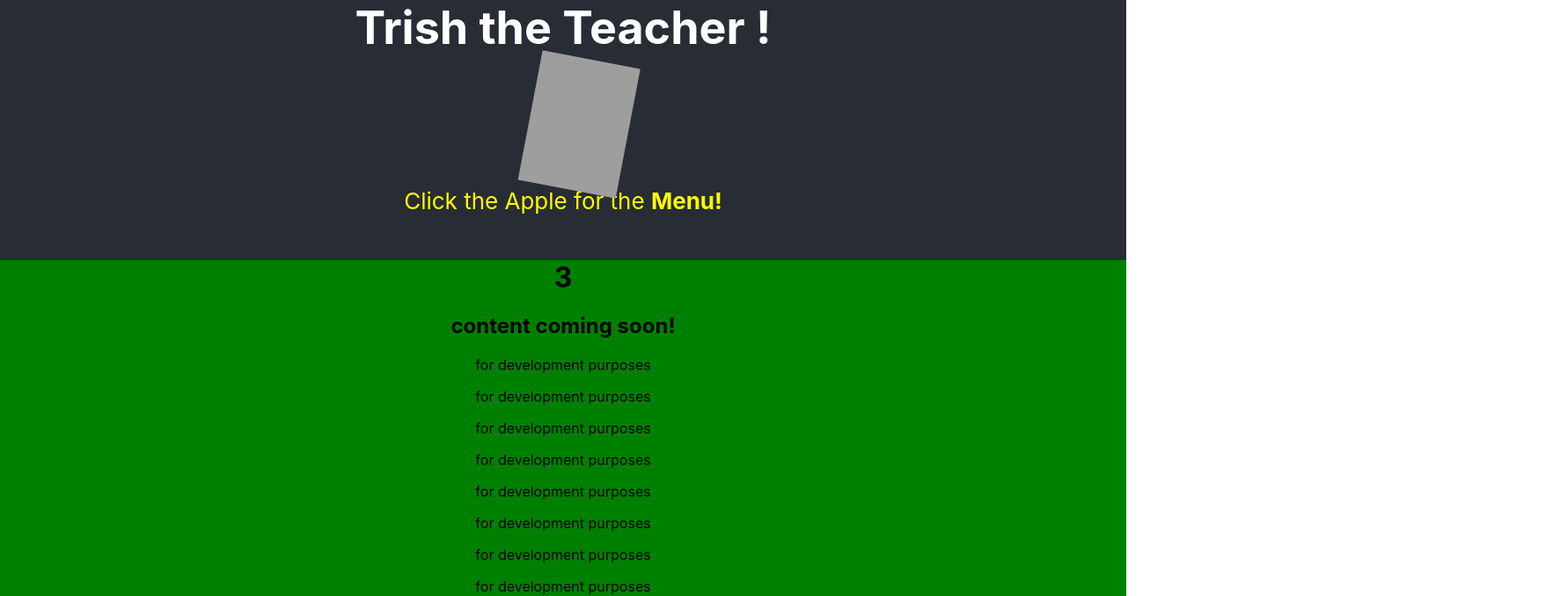
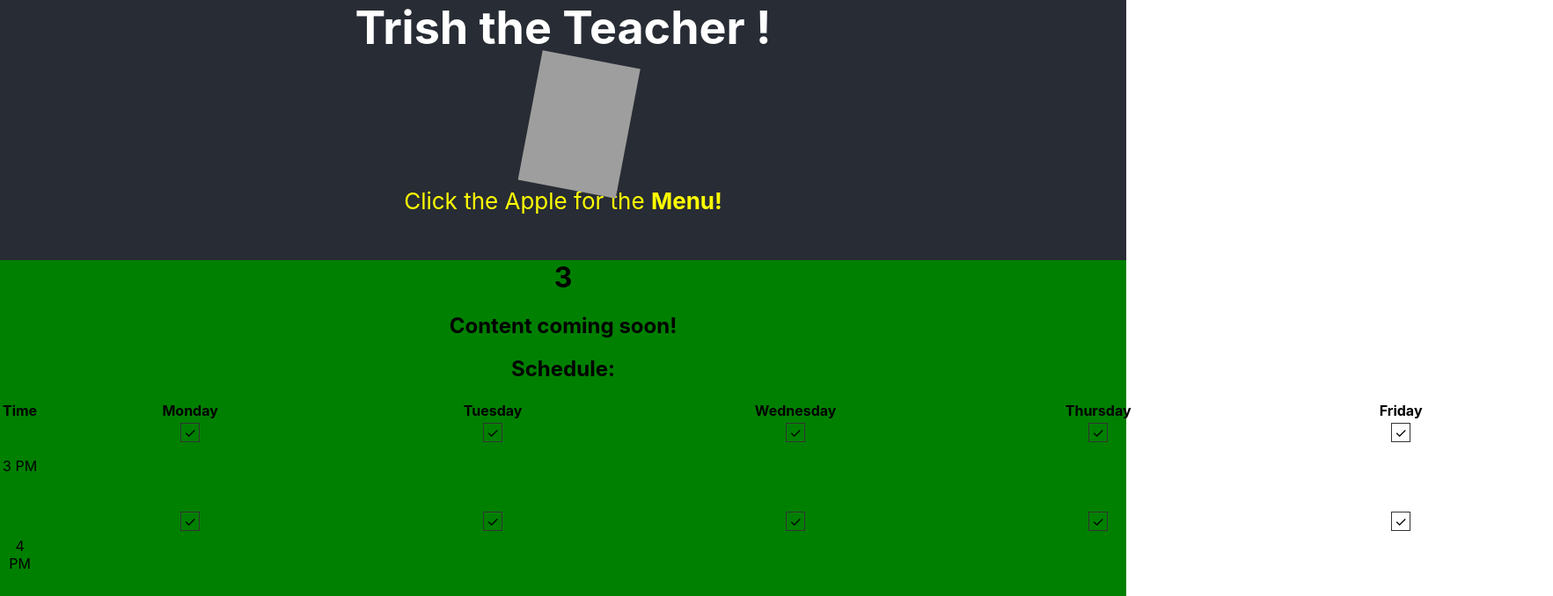
Before and after one commit to Duggan1/Trish-the-Teacher, a React (Create React App) app: page /section3 in a window 1280 px wide. Shown: the top 678 px of the page at 88% size, 1765 px wide, since content can reach past the window. Built offline with nearby package versions, Linux system fonts and the light colour scheme; no server answers; grey boxes are pictures that could not be loaded.

Commit message:
friday gym

```diff
--- a/src/Tommy.js
+++ b/src/Tommy.js
@@ -1,39 +1,70 @@
-import React from "react";
+import React, { useState } from "react";
 import './App.css';
 
-function Tommy() {
+function Tommy({ user }) {
+  const daysOfWeek = ['Monday', 'Tuesday', 'Wednesday', 'Thursday', 'Friday'];
+  const timeSlots = ['3 PM', '4 PM', '5 PM', '6 PM', '7 PM'];
 
+  const [schedule, setSchedule] = useState(
+    daysOfWeek.reduce((acc, day) => {
+      const daySlots = timeSlots.map(time => ({ day, time, reserved: false }));
+      return [...acc, ...daySlots];
+    }, [])
+  );
 
+  const handleReservation = (day, time) => {
+    const updatedSchedule = schedule.map(slot =>
+      slot.day === day && slot.time === time ? { ...slot, reserved: !slot.reserved } : slot
+    );
+    setSchedule(updatedSchedule);
+  };
 
+  return (
+    <div className="tommy">
+      <h1 style={{ marginTop: '0%' }}>3</h1>
+      <h2>Content coming soon!</h2>
+      <h2>Schedule:</h2>
+      <div className="schedule">
+        <table>
+          <thead>
+            <tr>
+              <th>Time</th>
+              {daysOfWeek.map(day => <th key={day}>{day}</th>)}
+            </tr>
+          </thead>
+          <tbody>
+            {timeSlots.map(time => (
+              <tr key={time}>
+                <td>{time}</td>
+                {daysOfWeek.map(day => {
+                  const slot = schedule.find(slot => slot.day === day && slot.time === time);
+                  return (
+                    <td key={`${day}-${time}`}>
+                      <div style={{ display: 'inline-block', marginBottom: '5%' }} className="custom-checkbox">
+                        <input
+                          type='checkbox'
+                          checked={slot.reserved}
+                          onChange={() => handleReservation(day, time)}
+                          disabled={user && slot.reserved}
+                        />
+                        <label style={{}} htmlFor={`${day}-${time}`}>
+                          <div
+                            className={`status-switch ${slot.reserved ? 'checked' : ''}`}
+                            data-unchecked="Available"
+                            data-checked="Reserved"
+                          ></div>
+                        </label>
+                      </div>
+                    </td>
+                  );
+                })}
+              </tr>
+            ))}
+          </tbody>
+        </table>
+      </div>
+    </div>
+  );
+}
 
-    return (
-        < div className="tommy" >
-       <h1 style={{marginTop:'0%'}}>3</h1>
-       <h2>content coming soon! </h2>
-            <p>for development purposes</p>
-            <p>for development purposes</p>
-            <p>for development purposes</p>
-            <p>for development purposes</p>
-            <p>for development purposes</p>
-            <p>for development purposes</p>
-            <p>for development purposes</p>
-            <p>for development purposes</p>
-            <p>for development purposes</p>
-            <p>for development purposes</p>
-            <p>for development purposes</p>
-            <p>for development purposes</p>
-            <p>for development purposes</p>
-            <p>for development purposes</p>
-            <p>for development purposes</p>
-            <p>for development purposes</p>
-            <p>for development purposes</p>
-            <p>for development purposes</p>
-            <p>for development purposes</p>
-            <p>for development purposes</p>
-            <p>for development purposes</p>
-
-
-        </div>
-    )
-}
 export default Tommy;
--- a/src/index.css
+++ b/src/index.css
@@ -134,6 +134,60 @@ code {
   padding-bottom: 15%;
 
 }
+input[type='checkbox'] {
+  width: 20px;
+  height: 20px;
+}
+input[type='checkbox'] {
+  border: 2px solid #333;
+}
+/* Unchecked */
+input[type='checkbox']:not(:checked) {
+  background-color: #fff;
+}
+
+/* Checked */
+input[type='checkbox']:checked {
+  background-color: #007bff;
+}
+/* Hide default checkbox */
+input[type='checkbox'] {
+  appearance: none;
+  -webkit-appearance: none;
+  -moz-appearance: none;
+}
+
+/* Use a custom icon */
+input[type='checkbox'] + label::before {
+  content: '\2713'; /* Checkmark icon Unicode */
+  display: inline-block;
+  width: 20px;
+  height: 20px;
+  text-align: center;
+  border: 1px solid #333;
+}
+
+/* Style the label */
+input[type='checkbox'] + label {
+  cursor: pointer;
+}
+
+/* Hide the default checkbox */
+input[type='checkbox'] {
+  opacity: 0;
+  position: absolute;
+}
+
+/* Show the custom icon when the checkbox is checked */
+input[type='checkbox']:checked + label::before {
+  background-color: #007bff;
+  color: #fff;
+}
+
+
+
+
+
 .errors {
   color: red;
   font-weight: bolder;
```
